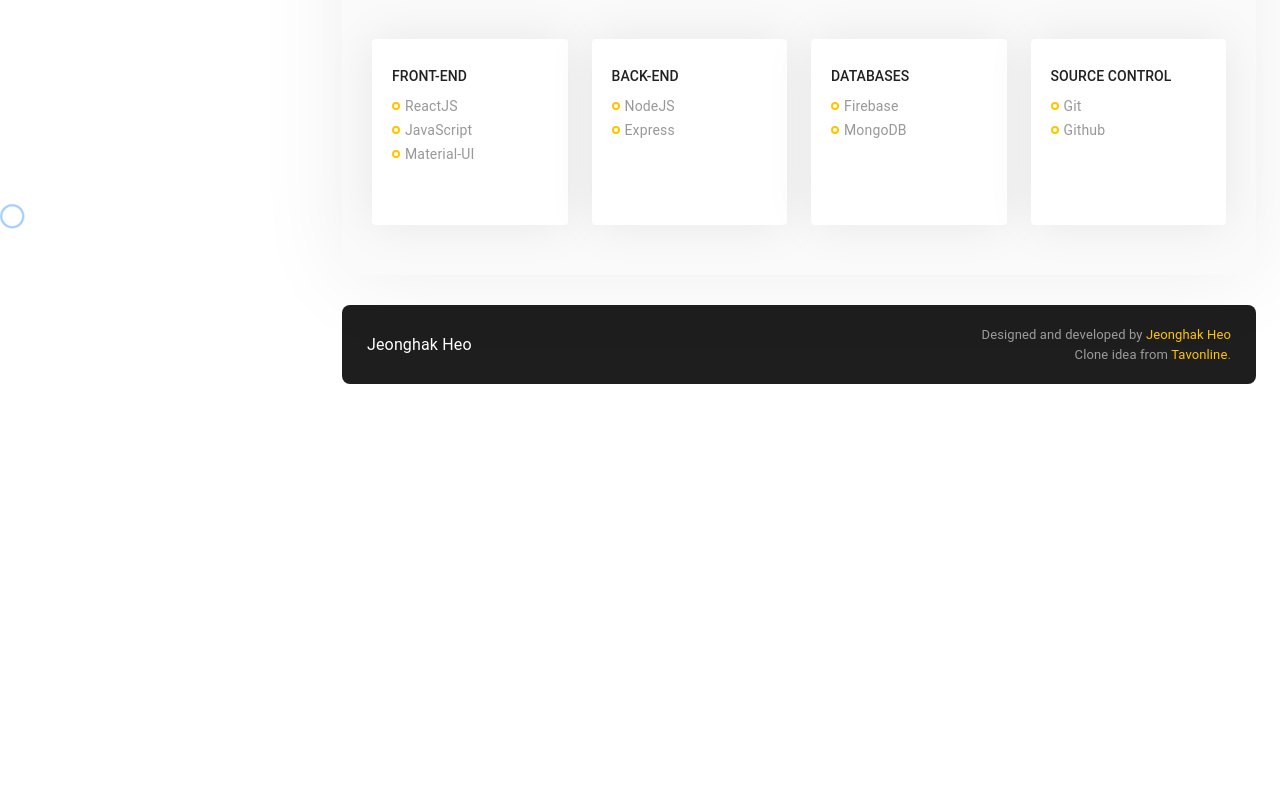
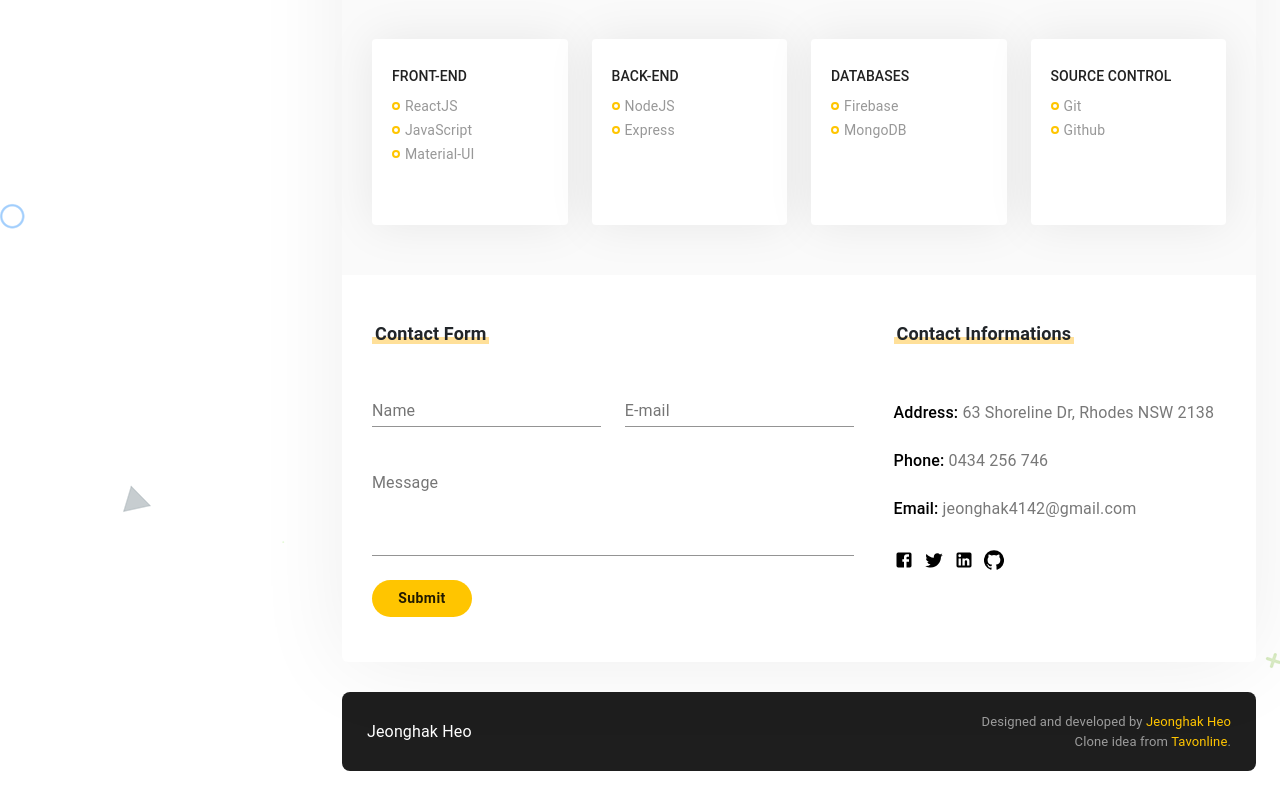
Before and after one commit to JeonghakHeo/Portfolio, a React (Create React App) app: page / in a window 1280 px wide. Shown: the part 1341-2132 px from the top of the page. Before the commit the page ends 1745 px from the top, so only its background shows below. Built offline with nearby package versions, Linux system fonts and the light colour scheme.

Commit message:
Completed Contact Section

```diff
--- a/src/components/pages/Resume/index.css
+++ b/src/components/pages/Resume/index.css
@@ -81,3 +81,30 @@
   padding: 2px;
   margin-right: 5px;
 }
+
+ /* Contact */
+
+.contactInfo_container {
+   margin-top: 10px !important;
+ }
+
+.contactInfo_item {
+  font-size: 14px;
+  color: #787878;
+  line-height: 34px;
+}
+
+.contactInfo_item > span {
+  color: black;
+  font-weight: 500;
+}
+
+.contactInfo_socialsContainer {
+  margin-top: 25px;
+}
+
+.contactInfo_social > a > .MuiSvgIcon-root {
+  font-size: 20px;
+  margin-right: 10px;
+  color: black;
+}
--- a/src/components/pages/Resume/index.js
+++ b/src/components/pages/Resume/index.js
@@ -1,8 +1,9 @@
 import React from 'react'
 import './index.css'
-import { Grid, Typography, Icon, Paper } from '@material-ui/core'
+import { Grid, Typography, Icon, Paper, TextField } from '@material-ui/core'
 import resumeData from '../../../utils/resumeData'
 import CustomTimeline, { CustomTimelineSeparator } from '../../../components/Timeline'
+import CustomButton from '../../Button'
 import TimelineItem from '@material-ui/lab/TimelineItem'
 import TimelineContent from '@material-ui/lab/TimelineContent'
 import TimelineDot from '@material-ui/lab/TimelineDot'
@@ -25,7 +26,7 @@
         </Grid>
       </Grid>
 
-      {/* Education and experiences */}
+      {/* Education and Experiences */}
       <Grid container className='section pb_45 '>
         <Grid item className='section_title mb_30'>
           <span></span>
@@ -91,7 +92,7 @@
         </Grid>
       </Grid>
 
-      {/* Skills  */}
+      {/* Skills */}
       <Grid container className='section greybg pb_45 p_50'>
         <Grid item xs={12}>
           <Grid container justify='space-between' spacing={3}>
@@ -114,8 +115,78 @@
         </Grid>
       </Grid>
 
-      {/* Contact  */}
-      <Grid container className=''>
+      {/* Contact */}
+      <Grid container spacing={5} className='section pt_45 pb_45'>
+
+        {/* Contact form */}
+        <Grid item xs={12} lg={7}>
+          <Grid container>
+            <Grid item className='section_title mb_30'>
+              <span></span>
+              <Typography variant='h6' className='section_title_text'>Contact Form</Typography>
+            </Grid>
+
+            <Grid item xs={12}>
+              <Grid container spacing={3}>
+                <Grid item xs={12} sm={6}>
+                  <TextField fullWidth name='name' label='Name' />
+                </Grid>
+                <Grid item xs={12} sm={6}>
+                  <TextField fullWidth name='email' label='E-mail' />
+                </Grid>
+                <Grid item xs={12}>
+                  <TextField fullWidth name='message' label='Message' multiline rows={4} />
+                </Grid>
+                <Grid item xs={12}>
+                  <CustomButton text='Submit' />
+                </Grid>
+              </Grid>
+            </Grid>
+          </Grid>
+        </Grid>
+
+        {/* Contact info */}
+        <Grid item xs={12} lg={5}>
+          <Grid container>
+            <Grid item className='section_title mb_30'>
+              <span></span>
+              <Typography variant='h6' className='section_title_text'>Contact Informations</Typography>
+            </Grid>
+
+            <Grid item xs={12}>
+              <Grid container spacing={3} className='contactInfo_container'>
+                <Grid item xs={12}>
+                  <Typography className='contactInfo_item'>
+                    <span>Address: </span>{resumeData.address}
+                  </Typography>
+                </Grid>
+
+                <Grid item xs={12}>
+                  <Typography className='contactInfo_item'>
+                    <span>Phone: </span>{resumeData.phone}
+                  </Typography>
+                </Grid>
+
+                <Grid item xs={12}>
+                  <Typography className='contactInfo_item'>
+                    <span>Email: </span>{resumeData.email}
+                  </Typography>
+                </Grid>
+
+              </Grid>
+            </Grid>
+
+            <Grid item xs={12}>
+              <Grid container className='contactInfo_socialsContainer'>
+                {Object.keys(resumeData.socials).map(key => (
+                  <Grid item className='contactInfo_social'>
+                    <a href={resumeData.socials[key].link} target='_blank'>{resumeData.socials[key].icon}</a>
+                  </Grid>
+                ))}
+              </Grid>
+            </Grid>
+          </Grid>
+        </Grid>
 
       </Grid>
     </>
--- a/src/utils/resumeData.js
+++ b/src/utils/resumeData.js
@@ -13,6 +13,7 @@
   email: 'jeonghak4142@gmail.com',
   birthday: '15th November 1993',
   phone: '0434 256 746',
+  address: '63 Shoreline Dr, Rhodes NSW 2138',
 
   socials: {
     Facebook: {
```
Also changed, not shown: 1 other file (tests, documents, lock files or other folders). Lines whose indentation alone changed are shown as unchanged.
